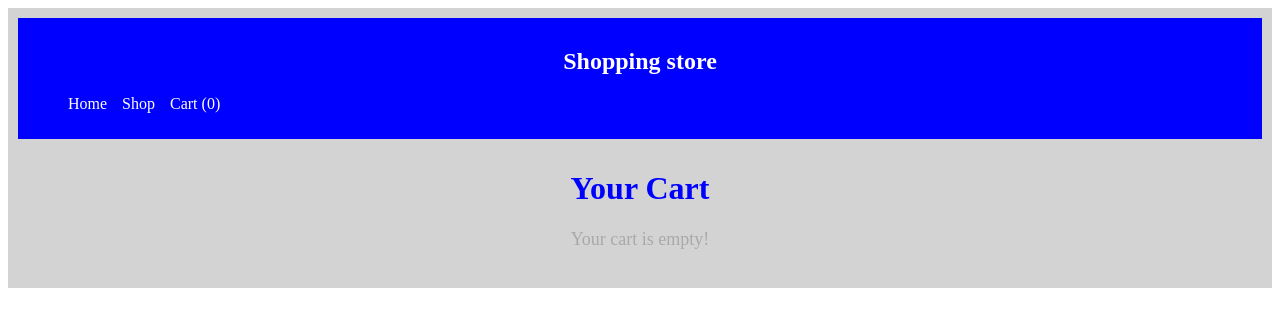
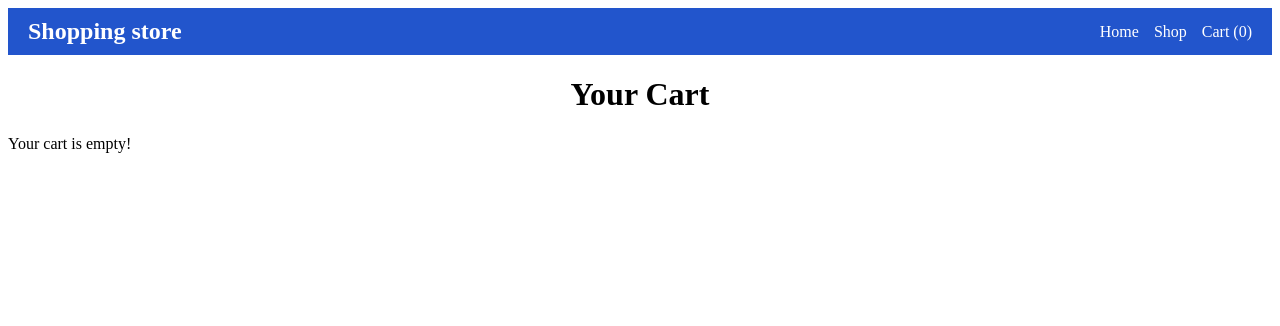
Before and after one commit to pradashades333/shopping-cart, a React (Vite) app: page /cart in a window 1280 px wide. Shown: the top 326 px of the page. Built offline with nearby package versions, Linux system fonts and the light colour scheme.

Commit message:
improved the overall css a bit

```diff
--- a/src/components/Navbar.css
+++ b/src/components/Navbar.css
@@ -1,17 +1,23 @@
 nav {
-  background-color: blue;
-  padding: 10px;
+  background-color: #2255cc;
+  padding: 10px 20px;
   color: white;
+  display: flex;
+  align-items: center;
+  justify-content: space-between;
 }
 
 nav h1 {
   color: white;
+  margin: 0;
 }
 
 nav ul {
   list-style: none;
   display: flex;
   gap: 15px;
+  margin: 0;
+  padding: 0;
 }
 
 nav a {
--- a/src/pages/Cart.css
+++ b/src/pages/Cart.css
@@ -2,20 +2,28 @@ h1 {
   text-align: center;
 }
 
-div {
+.cart-item {
+  border: 1px solid #ccc;
+  border-radius: 6px;
   padding: 10px;
+  margin: 10px;
+  display: flex;
+  align-items: center;
+  gap: 15px;
 }
 
-img {
-  width: 100px;
-  height: 100px;
+.cart-item img {
+  width: 80px;
+  height: 80px;
+  object-fit: contain;
 }
 
 button {
-  background-color: blue;
+  background-color: #2255cc;
   color: white;
   border: none;
   padding: 5px 10px;
+  border-radius: 4px;
   cursor: pointer;
   margin: 5px;
 }
--- a/src/pages/Cart.jsx
+++ b/src/pages/Cart.jsx
@@ -35,7 +35,7 @@ const Cart = ({ cart, setCart }) => {
       ) : (
         <div>
           {cart.map((item) => (
-            <div key={item.id}>
+            <div key={item.id} className="cart-item">
               <img src={item.image} alt={item.title} width="100" />
               <h3>{item.title}</h3>
               <p>${item.price}</p>
--- a/src/pages/Home.css
+++ b/src/pages/Home.css
@@ -1,14 +1,14 @@
-div {
+.home {
   text-align: center;
   padding: 50px;
-  background-color: lightgray;
+  background-color: #f5f5f5;
 }
 
-h1 {
-  color: blue;
+.home h1 {
+  color: #2255cc;
 }
 
-p {
-  color: darkgray;
+.home p {
+  color: #555;
   font-size: 18px;
 }
--- a/src/pages/Home.jsx
+++ b/src/pages/Home.jsx
@@ -2,7 +2,7 @@ import './Home.css';
 
 function Home() {
     return(
-        <div>
+        <div className="home">
             <h1>welcome to the store</h1>
             <p>Selling coolest diddenbludden from Ohio rizzler</p>
         </div>
--- a/src/pages/Shop.css
+++ b/src/pages/Shop.css
@@ -6,7 +6,8 @@
 }
 
 .product-card {
-  border: 1px solid black;
+  border: 1px solid #ccc;
+  border-radius: 6px;
   padding: 10px;
   width: 200px;
   text-align: center;
@@ -15,12 +16,14 @@
 .product-card img {
   width: 100px;
   height: 100px;
+  object-fit: contain;
 }
 
 .product-card button {
-  background-color: blue;
+  background-color: #2255cc;
   color: white;
   border: none;
-  padding: 8px;
+  padding: 8px 12px;
+  border-radius: 4px;
   cursor: pointer;
 }
```
